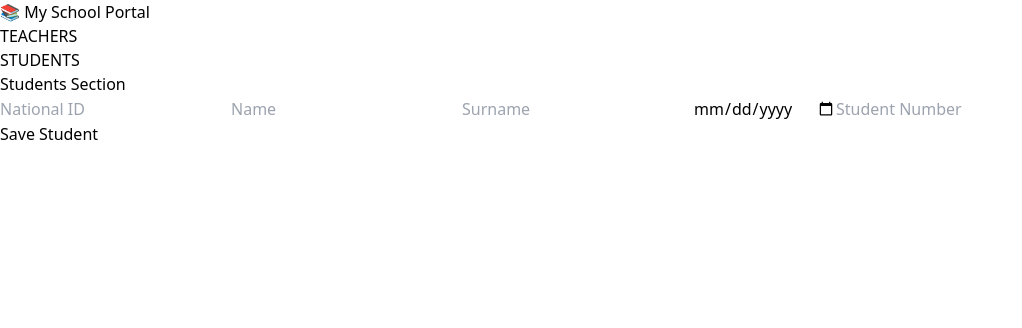
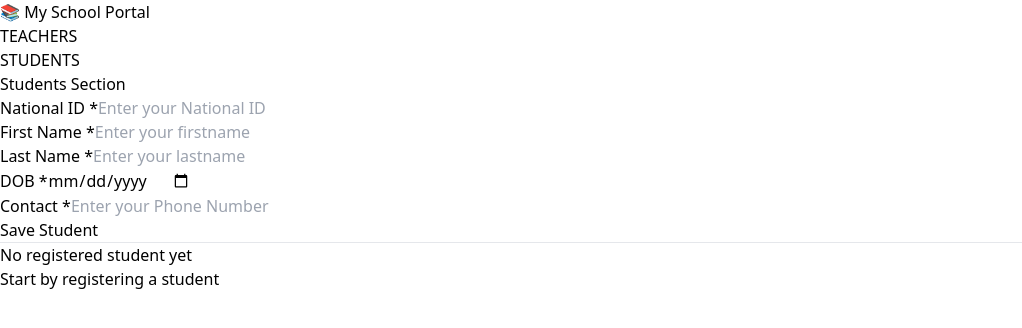
Before and after one commit to Casmir293/Dway-Remit, a Vue app: page / in a window 1280 px wide. Both pictures are taken after a click on the element "STUDENTS". Shown: the top 328 px of the page, without its empty margins (0-1022 px from the left). Built offline with nearby package versions, Linux system fonts and the light colour scheme.

Commit message:
feat: finished student's section.

```diff
--- a/src/App.vue
+++ b/src/App.vue
@@ -54,7 +54,6 @@
 import StudentForm from "./components/StudentForm.vue";
 import StudentList from "./components/StudentList.vue";
 
-const isTeacher = ref(true);
 const portal = ref("teacher");
 
 const selectSection = (section) => {
--- a/src/components/StudentForm.vue
+++ b/src/components/StudentForm.vue
@@ -2,24 +2,61 @@
   <div class="mb-4">
     <h2 class="text-xl font-semibold mb-2">Students Section</h2>
     <form @submit.prevent="submitForm">
-      <div class="grid grid-cols-2 gap-4">
-        <input
+      <div class="grid grid-cols-2 items-start gap-4 mb-6">
+        <InputField
+          label="National ID"
+          class=""
           v-model="student.nationalId"
-          placeholder="National ID"
+          placeholder="Enter your National ID"
+          type="number"
+          maxlength="5"
+          :error="nationalIdError"
           required
         />
-        <input v-model="student.name" placeholder="Name" required />
-        <input v-model="student.surname" placeholder="Surname" required />
-        <input v-model="student.dob" type="date" required />
-        <input
+
+        <InputField
+          label="First Name"
+          v-model="student.name"
+          placeholder="Enter your firstname"
+          :error="nameError"
+          required
+        />
+
+        <InputField
+          label="Last Name"
+          v-model="student.surname"
+          placeholder="Enter your lastname"
+          :error="surnameError"
+          required
+        />
+
+        <InputField
+          label="DOB"
+          v-model="student.dob"
+          placeholder="Enter your Date of Birth"
+          type="date"
+          :error="dobError"
+          required
+        />
+
+        <InputField
+          label="Contact"
           v-model="student.studentNumber"
-          placeholder="Student Number"
+          placeholder="Enter your Phone Number"
+          type="number"
+          :error="studentNumberError"
           required
         />
       </div>
-      <button type="submit" class="mt-2 p-2 bg-green-500 text-white">
-        Save Student
-      </button>
+
+      <div class="flex gap-3 justify-end mt-8">
+        <BasicButton
+          label="Save Student"
+          type="submit"
+          :loading="loading"
+          class="w-full lg:w-[50%]"
+        />
+      </div>
     </form>
   </div>
 </template>
@@ -27,8 +64,18 @@
 <script setup>
 import { ref } from "vue";
 import { useMainStore } from "../stores/mainStore";
+import InputField from "./components/InputField.vue";
+import BasicButton from "./components/BasicButton.vue";
+import { useToast } from "vue-toastification";
 
+const loading = ref(false);
+const nationalIdError = ref("");
+const nameError = ref("");
+const surnameError = ref("");
+const dobError = ref("");
+const studentNumberError = ref("");
 const store = useMainStore();
+const toast = useToast();
 const student = ref({
   nationalId: "",
   name: "",
@@ -37,15 +84,59 @@
   studentNumber: "",
 });
 
-const submitForm = () => {
+// Form Validation
+const validateForm = () => {
+  nationalIdError.value = "";
+  nameError.value = "";
+  surnameError.value = "";
+  dobError.value = "";
+  studentNumberError.value = "";
+
+  let isValid = true;
+
+  if (!student.value.nationalId) {
+    nationalIdError.value = "National ID is required";
+    isValid = false;
+  } else if (!student.value.name) {
+    nameError.value = "First name is required";
+    isValid = false;
+  } else if (!student.value.surname) {
+    surnameError.value = "Last name is required";
+    isValid = false;
+  } else if (!student.value.dob) {
+    dobError.value = "Date of birth is required";
+    isValid = false;
+  } else if (!student.value.studentNumber) {
+    studentNumberError.value = "Contact is required";
+    isValid = false;
+  }
+
   const age =
     new Date().getFullYear() - new Date(student.value.dob).getFullYear();
   if (age > 22) {
-    alert("Student must be at most 22 years old.");
+    dobError.value = "Student must be at most 22 years old";
     return;
   }
+
+  return isValid;
+};
+
+// Form Submission
+const submitForm = () => {
+  if (!validateForm()) return false;
+
+  try {
+    loading.value = true;
     store.addStudent({ ...student.value });
-  // Clear the form
+    toast.success("Student added successfully", {
+      timeout: 2000,
+    });
+  } catch (error) {
+    toast.error("Error:", error, {
+      timeout: 4000,
+    });
+  } finally {
+    loading.value = false;
     student.value = {
       nationalId: "",
       name: "",
@@ -53,5 +144,6 @@
       dob: "",
       studentNumber: "",
     };
+  }
 };
 </script>
--- a/src/components/StudentList.vue
+++ b/src/components/StudentList.vue
@@ -1,44 +1,123 @@
 <template>
-  <div>
-    <h2 class="text-xl font-semibold mb-2">{{ title }}</h2>
+  <hr class="my-8" />
+  <div v-if="store.students.length < 1" class="text-center">
+    <h2 class="text-xl font-semibold mb-2">No registered student yet</h2>
+    <p>Start by registering a student</p>
+  </div>
+
+  <div v-else>
+    <h2 class="text-xl font-semibold text-center mb-6 underline">
+      Registered Students
+    </h2>
     <ul>
-      <li v-for="(person, index) in people" :key="index" class="mb-2">
-        {{ person.name }} {{ person.surname }} - {{ person.nationalId }}
-        <button @click="editPerson(index)" class="ml-2 text-blue-500">
-          Edit
-        </button>
-        <button @click="deletePerson(index)" class="ml-2 text-red-500">
-          Delete
-        </button>
-      </li>
+      <section class="lg:grid-cols-2 gap-3 grid">
+        <li v-for="(person, index) in people" :key="index" class="mb-2">
+          <div class="border p-4 shadow-lg rounded-lg">
+            <p class="mb-2">
+              <span class="font-medium">Name</span>: {{ person.name }}
+              {{ person.surname }}
+            </p>
+            <p class="mb-2">
+              <span class="font-medium">Contact</span>:
+              {{ person.studentNumber }}
+            </p>
+            <p class="mb-2">
+              <span class="font-medium">National ID</span>
+              {{ person.nationalId }}
+            </p>
+            <p class="mb-2">
+              <span class="font-medium">DOB:</span>
+              {{ person.dob }}
+            </p>
+
+            <div class="flex gap-3 mt-3 justify-end">
+              <BasicButton
+                kind="grey"
+                label="Edit"
+                @click="openEditModal(person)"
+              />
+              <BasicButton
+                kind="danger"
+                label="Delete"
+                @click="deletePerson(index)"
+              />
+            </div>
+          </div>
+        </li>
+      </section>
     </ul>
   </div>
+
+  <EditModal
+    v-if="selectedStudent"
+    :visible="isEditModalVisible"
+    title="Edit Student"
+    body="Update the studet details below."
+    :student="selectedStudent"
+    @confirm="updateStudent"
+    @cancel="closeEditModal"
+  />
 </template>
 
 <script setup>
-import { computed } from "vue";
+import { computed, ref } from "vue";
+import { useToast } from "vue-toastification";
 import { useMainStore } from "../stores/mainStore";
+import BasicButton from "./components/BasicButton.vue";
+import EditModal from "./components/StudentModal.vue";
 
 const props = defineProps({
   title: String,
-  isTeacher: Boolean,
+  isStudent: Boolean,
 });
 
+const toast = useToast();
 const store = useMainStore();
 const people = computed(() =>
-  props.isTeacher ? store.teachers : store.students
+  props.isStudent ? store.students : store.students
 );
 
 const deletePerson = (index) => {
-  if (props.isTeacher) {
-    store.deleteTeacher(index);
+  if (props.isStudent) {
+    store.deleteStudent(index);
   } else {
     store.deleteStudent(index);
   }
 };
 
-const editPerson = (index) => {
-  // Implement edit functionality
-  // This can be handled by emitting an event to the parent component or setting up a dedicated edit mode.
+const emit = defineEmits(["editPerson"]);
+
+// Edit Modal
+const isEditModalVisible = ref(false);
+const selectedStudent = ref(null);
+
+const openEditModal = (student) => {
+  selectedStudent.value = student;
+  isEditModalVisible.value = true;
+};
+
+const closeEditModal = () => {
+  isEditModalVisible.value = false;
+  selectedStudent.value = null;
+};
+
+//Submit Edit
+const updateStudent = (updatedStudent) => {
+  try {
+    const index = store.students.findIndex(
+      (t) => t.nationalId === updatedStudent.nationalId
+    );
+    if (index !== -1) {
+      store.students[index] = updatedStudent;
+    }
+    closeEditModal();
+    toast.success("Student edited successfully", {
+      timeout: 2000,
+    });
+  } catch (error) {
+    toast.error("Error:", error, {
+      timeout: 4000,
+    });
+  }
 };
 </script>
--- /dev/null
+++ b/src/components/components/StudentModal.vue
@@ -0,0 +1,204 @@
+<template>
+  <div
+    v-if="visible"
+    class="fixed inset-0 bg-black bg-opacity-50 flex justify-center items-center z-40"
+  >
+    <div
+      class="bg-white text-black flex flex-col rounded-2xl w-full lg:w-[35%] overflow-y-auto hide-scrollbar mx-8 md:mx-20 lg:mx-60 max-h-[calc(100vh-100px)] mt-10 px-6 py-6"
+    >
+      <div
+        class="mb-4 p-2 w-10 h-10 bg-gray-100 rounded-full mx-auto flex items-center justify-center"
+      >
+        <p>📝</p>
+      </div>
+      <h2 class="text-xl text-center font-semibold mb-4">{{ title }}</h2>
+      <p class="mb-6 text-center text-gray-500">{{ body }}</p>
+
+      <div class="mb-6">
+        <InputField
+          label="National ID"
+          class="mb-5"
+          v-model="studentCopy.nationalId"
+          placeholder="Enter your National ID"
+          type="number"
+          :error="nationalIdError"
+          required
+        />
+
+        <InputField
+          label="First Name"
+          class="mb-5"
+          v-model="studentCopy.name"
+          placeholder="Enter your firstname"
+          :error="nameError"
+          required
+        />
+
+        <InputField
+          label="Last Name"
+          class="mb-5"
+          v-model="studentCopy.surname"
+          placeholder="Enter your lastname"
+          :error="surnameError"
+          required
+        />
+
+        <InputField
+          label="DOB"
+          class="mb-5"
+          v-model="studentCopy.dob"
+          placeholder="Enter your Date of Birth"
+          type="date"
+          :error="dobError"
+          required
+        />
+
+        <InputField
+          label="Contact"
+          class="mb-5"
+          v-model="studentCopy.studentNumber"
+          placeholder="Enter your Phone Number"
+          type="number"
+          :error="studentNumberError"
+          required
+        />
+      </div>
+
+      <div class="flex justify-between space-x-4">
+        <BasicButton
+          @click="handleConfirm"
+          :label="confirmLabel"
+          class="w-[50%]"
+        />
+        <BasicButton
+          @click="handleCancel"
+          :label="cancelLabel"
+          class="w-[50%]"
+          kind="danger"
+        />
+      </div>
+    </div>
+  </div>
+</template>
+
+<script setup>
+import { defineProps, defineEmits, watch } from "vue";
+import { ref } from "vue";
+import { storeToRefs } from "pinia";
+import { useMainStore } from "../../stores/mainStore.js";
+import BasicButton from "./BasicButton.vue";
+import InputField from "./InputField.vue";
+
+const store = useMainStore();
+const { students } = storeToRefs(store);
+const loading = ref(false);
+const nationalIdError = ref("");
+const nameError = ref("");
+const surnameError = ref("");
+const dobError = ref("");
+const studentNumberError = ref("");
+
+const props = defineProps({
+  visible: {
+    type: Boolean,
+    required: true,
+  },
+  title: {
+    type: String,
+    required: true,
+  },
+  body: {
+    type: String,
+    required: true,
+  },
+  student: {
+    type: Object,
+    required: true,
+    default: () => ({}),
+  },
+  confirmLabel: {
+    type: String,
+    default: "Update",
+  },
+  cancelLabel: {
+    type: String,
+    default: "Cancel",
+  },
+});
+
+const emits = defineEmits(["confirm", "cancel"]);
+
+const studentCopy = ref({ ...props.student });
+
+watch(
+  () => props.student,
+  (newVal) => {
+    studentCopy.value = { ...newVal };
+  },
+  { deep: true }
+);
+
+// Form Validation
+const validateForm = () => {
+  nationalIdError.value = "";
+  nameError.value = "";
+  surnameError.value = "";
+  dobError.value = "";
+  studentNumberError.value = "";
+
+  let isValid = true;
+
+  if (!studentCopy.value.nationalId) {
+    nationalIdError.value = "National ID is required";
+    isValid = false;
+  }
+  if (!studentCopy.value.name) {
+    nameError.value = "First name is required";
+    isValid = false;
+  }
+  if (!studentCopy.value.surname) {
+    surnameError.value = "Last name is required";
+    isValid = false;
+  }
+  if (!studentCopy.value.dob) {
+    dobError.value = "Date of birth is required";
+    isValid = false;
+  }
+  if (!studentCopy.value.studentNumber) {
+    studentNumberError.value = "Contact is required";
+    isValid = false;
+  }
+
+  const age =
+    new Date().getFullYear() - new Date(studentCopy.value.dob).getFullYear();
+  if (age > 22) {
+    dobError.value = "Student must be at most 22 years old";
+    return;
+  }
+
+  return isValid;
+};
+
+const handleConfirm = () => {
+  if (validateForm()) {
+    emits("confirm", studentCopy.value);
+  }
+};
+
+const handleCancel = () => {
+  emits("cancel");
+};
+</script>
+
+<style>
+.hide-scrollbar::-webkit-scrollbar {
+  display: none;
+}
+
+.hide-scrollbar {
+  -ms-overflow-style: none;
+  /* IE and Edge */
+  scrollbar-width: none;
+  /* Firefox */
+}
+</style>
```
Also changed, not shown: src/components/TeacherForm.vue (+9 -0 lines). Lines whose indentation alone changed are shown as unchanged.
